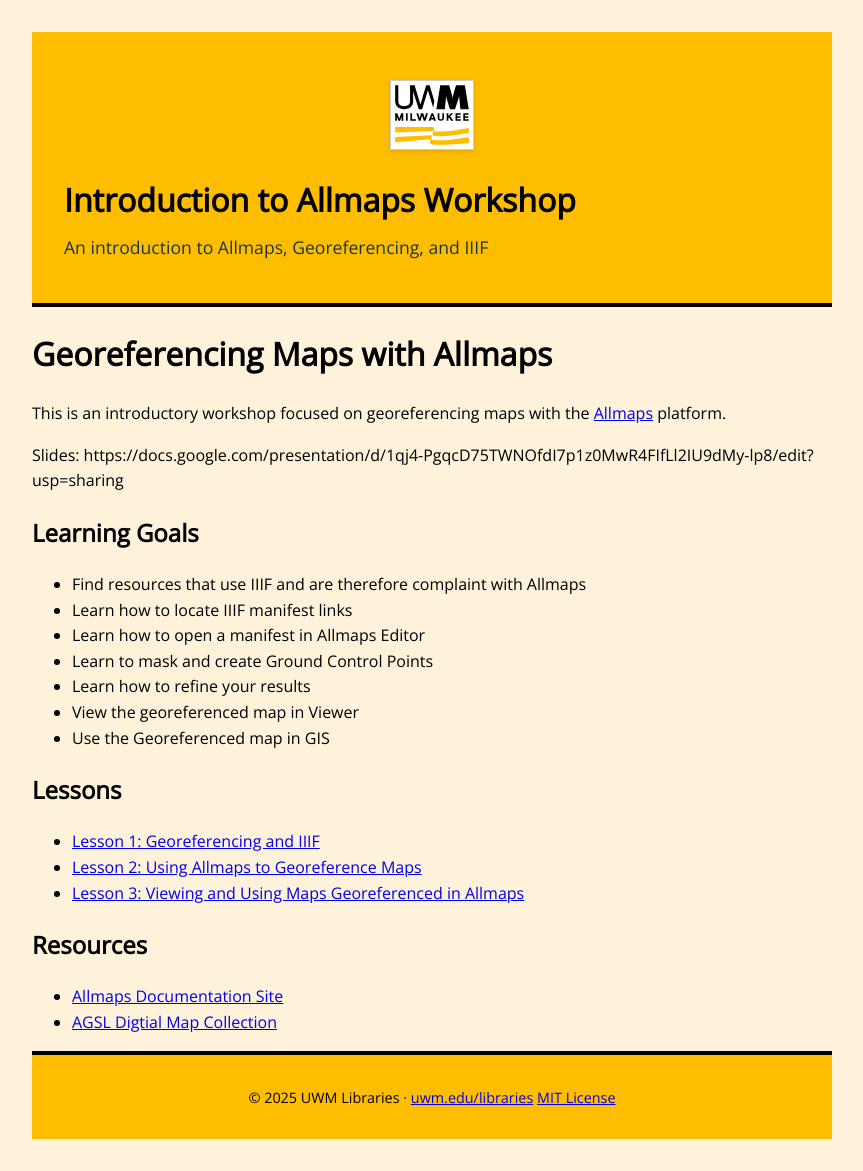
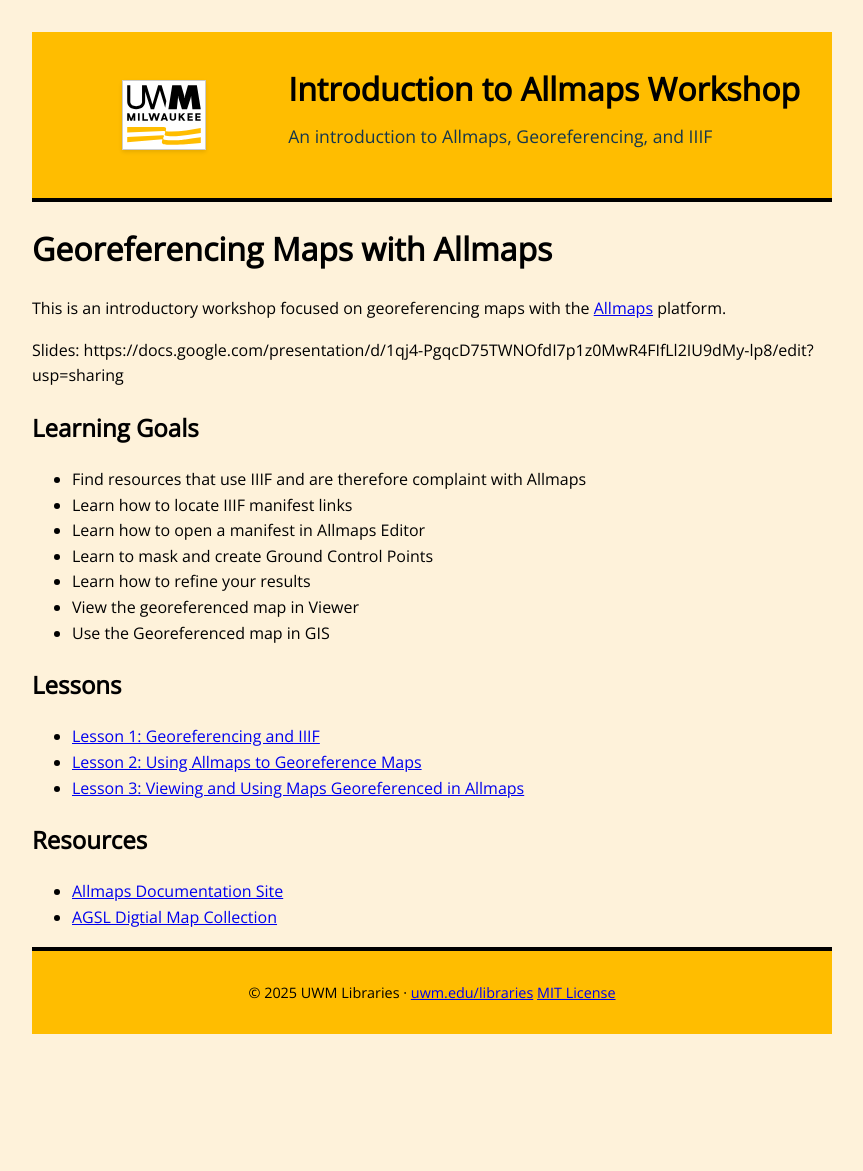
Before and after one commit to UWM-Libraries/allmaps-intro-workshop, a Jekyll site: the page built from index.md, in a window 1280 px wide. Shown: the whole page, without its empty margins (208-1071 px from the left). Built offline with Jekyll 4.4.1, drawn with Linux system fonts in a browser that asks for light colours; after the commit the page ends 1066 px from its top, so only the background shows below that.

Commit message:
fix header

```diff
--- a/_layouts/default.html
+++ b/_layouts/default.html
@@ -9,11 +9,14 @@
   </head>
   <body>
     <header class="site-header">
-      <img src="{{ 'images/UWM Primary Logomark_Full Color on Light.svg' | relative_url }}" alt="University of Wisconsin–Milwaukee logo" class="uwm-logo">
-      <h1>{{ site.title }}</h1>
-      <p class="tagline">{{ site.description }}</p>
-    </header>
-
+        <div class="header-inner">
+          <img src="{{ 'images/UWM Primary Logomark_Full Color on Light.svg' | relative_url }}" alt="University of Wisconsin–Milwaukee logo" class="uwm-logo">
+          <div class="header-text">
+            <h1>{{ site.title }}</h1>
+            <p class="tagline">{{ site.description }}</p>
+          </div>
+        </div>
+      </header>
     <main class="content">
       {{ content }}
     </main>
```
